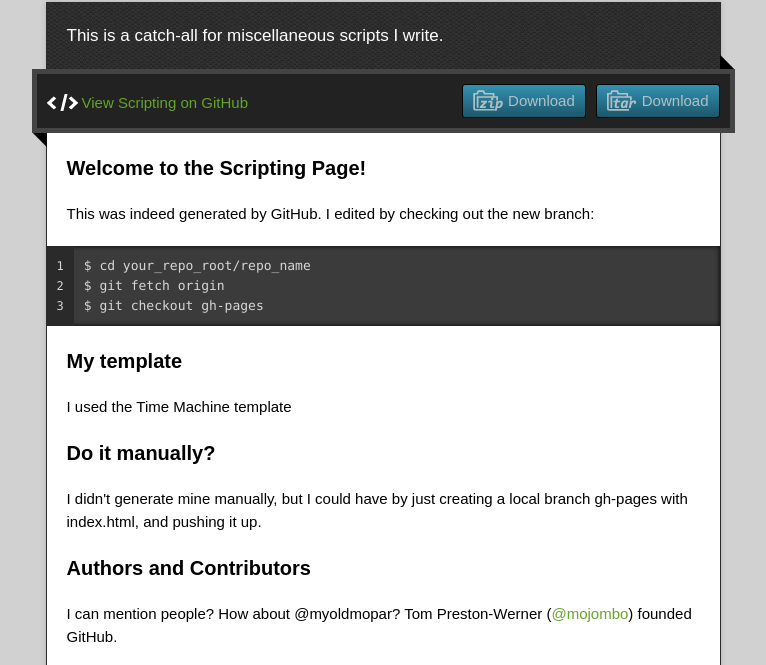
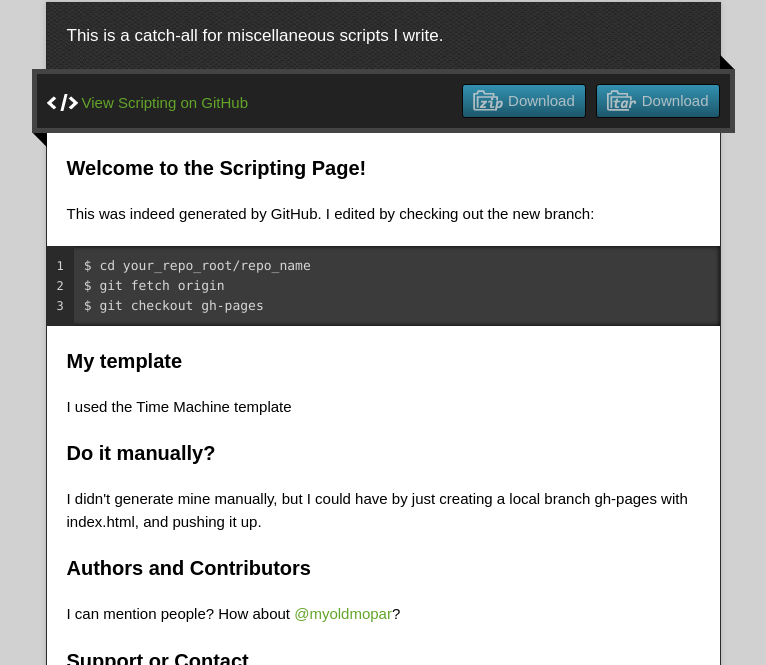
Before and after one commit to Myoldmopar/Scripting, a plain HTML site: page index.html in a window 1280 px wide. Shown: the part 128-793 px from the top of the page, without its empty margins (257-1023 px from the left). Drawn offline with nearby package versions, Linux system fonts and the light colour scheme.

Commit message:
Simple mods to index html

```diff
--- a/index.html
+++ b/index.html
@@ -59,7 +59,7 @@ $ git checkout gh-pages
 <h3>
 <a name="authors-and-contributors" class="anchor" href="#authors-and-contributors"><span class="octicon octicon-link"></span></a>Authors and Contributors</h3>
 
-<p>I can mention people?  How about @myoldmopar? Tom Preston-Werner (<a href="https://github.com/mojombo" class="user-mention">@mojombo</a>) founded GitHub.</p>
+<p>I can mention people?  How about <a href="https://github.com/myoldmopar" class="user-mention">@myoldmopar</a>?</p>
 
 <h3>
 <a name="support-or-contact" class="anchor" href="#support-or-contact"><span class="octicon octicon-link"></span></a>Support or Contact</h3>
```
